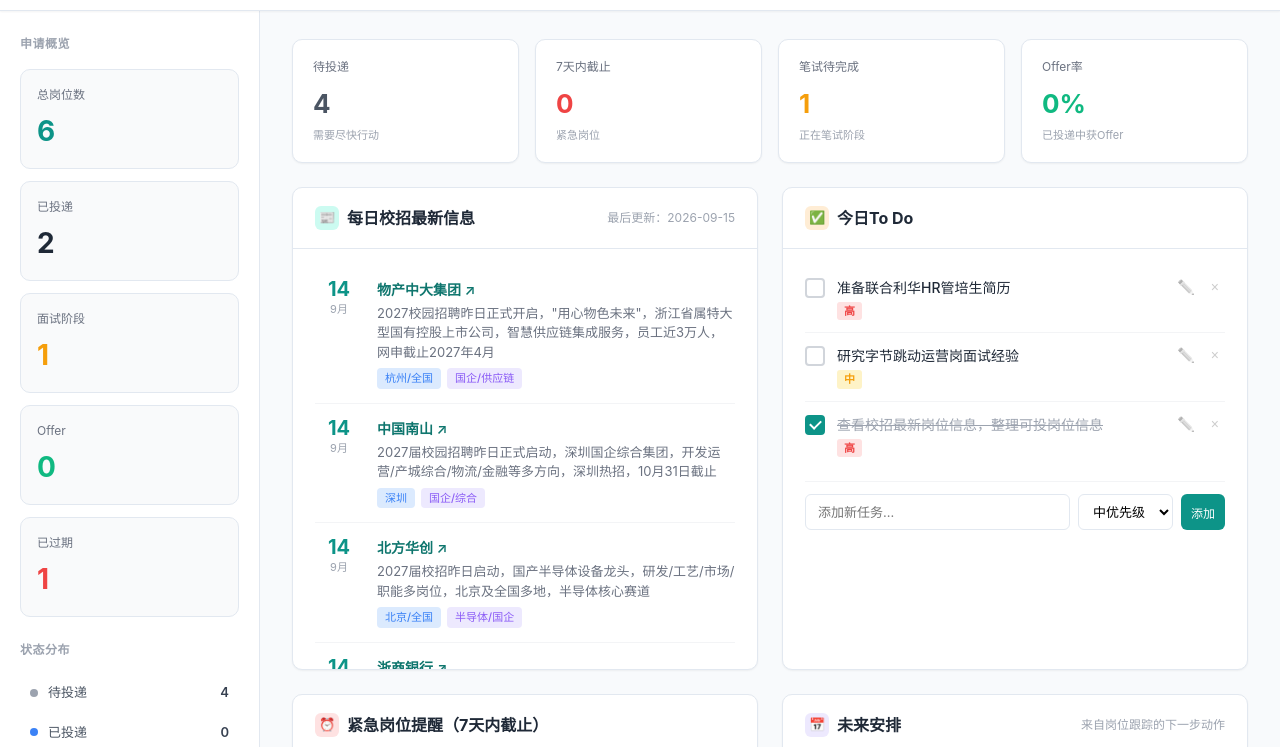
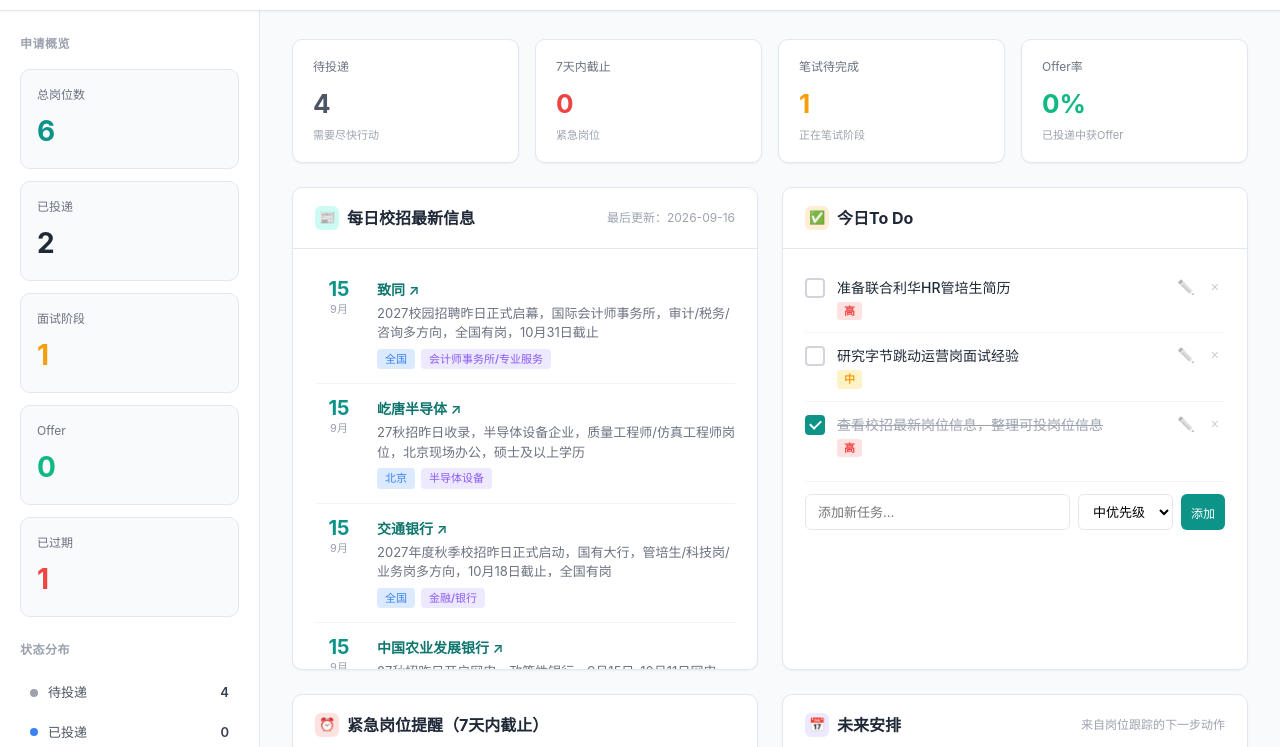
Before and after one commit to orlandoruthburg/campus-dashboard, a plain HTML site: page index.html in a window 1280 px wide. Shown: the part 53-800 px from the top of the page. Drawn offline with Linux system fonts and the light colour scheme; a web font is replaced by a local one.

Commit message:
update: 每日校招信息更新 2026-09-16

```diff
--- a/index.html
+++ b/index.html
@@ -966,14 +966,14 @@ const defaultTodos = [
 ];
 
 const newsData = [
-  { date: '14', month: '9月', company: '物产中大集团', desc: '2027校园招聘昨日正式开启，"用心物色未来"，浙江省属特大型国有控股上市公司，智慧供应链集成服务，员工近3万人，网申截止2027年4月', city: '杭州/全国', type: '国企/供应链', link: 'https://campus.wzgroup.cn/' },
-  { date: '14', month: '9月', company: '中国南山', desc: '2027届校园招聘昨日正式启动，深圳国企综合集团，开发运营/产城综合/物流/金融等多方向，深圳热招，10月31日截止', city: '深圳', type: '国企/综合', link: 'https://www.csgcn.com/' },
-  { date: '14', month: '9月', company: '北方华创', desc: '2027届校招昨日启动，国产半导体设备龙头，研发/工艺/市场/职能多岗位，北京及全国多地，半导体核心赛道', city: '北京/全国', type: '半导体/国企', link: 'https://www.naura.com/' },
-  { date: '14', month: '9月', company: '浙商银行', desc: '2027校园招聘启事昨日发布，全国性股份制商业银行，公司金融/零售金融/金融科技/风险管理多方向，杭州总部及全国分行', city: '杭州/全国', type: '金融/银行', link: 'https://www.czbank.com/' },
-  { date: '14', month: '9月', company: '浙江省交通投资集团', desc: '2027届校园招聘公告昨日发布，"交融天下 通达致远"，浙江省属国企，交通基础设施/金融/产业投资多方向，杭州热招', city: '杭州', type: '国企/交通', link: 'https://www.zjci.com.cn/' },
-  { date: '14', month: '9月', company: '三棵树', desc: '2027届"森计划"校园招聘昨日发布，国货涂料头部品牌，研发/生产/营销/职能多岗位，莆田总部及全国多地', city: '莆田/全国', type: '建材/快消', link: 'https://www.3trees.com/' }
+  { date: '15', month: '9月', company: '致同', desc: '2027校园招聘昨日正式启幕，国际会计师事务所，审计/税务/咨询多方向，全国有岗，10月31日截止', city: '全国', type: '会计师事务所/专业服务', link: 'https://www.grantthornton.cn/' },
+  { date: '15', month: '9月', company: '屹唐半导体', desc: '27秋招昨日收录，半导体设备企业，质量工程师/仿真工程师岗位，北京现场办公，硕士及以上学历', city: '北京', type: '半导体设备', link: 'https://www.mattson.com/' },
+  { date: '15', month: '9月', company: '交通银行', desc: '2027年度秋季校招昨日正式启动，国有大行，管培生/科技岗/业务岗多方向，10月18日截止，全国有岗', city: '全国', type: '金融/银行', link: 'https://www.bankcomm.com/' },
+  { date: '15', month: '9月', company: '中国农业发展银行', desc: '27秋招昨日开启网申，政策性银行，9月15日-10月11日网申，最多填报2个岗位，同一省级分行限报1个', city: '全国', type: '政策性银行', link: 'https://www.adbc.com.cn/' },
+  { date: '15', month: '9月', company: '华润银行', desc: '2027届校园招聘昨日正式启动，"让梦不止于想"，华润集团旗下银行，珠海总部及全国分行，9月30日截止', city: '珠海/全国', type: '金融/银行', link: 'https://www.crbank.com/' },
+  { date: '15', month: '9月', company: '中电福富', desc: '2027届校园招聘昨日正式启动，中国电信旗下国企软件公司，研发/产品/运营/市场多方向，福州及全国多地', city: '福州/全国', type: '国企/软件', link: 'https://www.ffcs.cn/' }
 ];
-const newsLastUpdated = '2026-09-15';
+const newsLastUpdated = '2026-09-16';
 
 let jobs = [];
 let todos = [];
```
